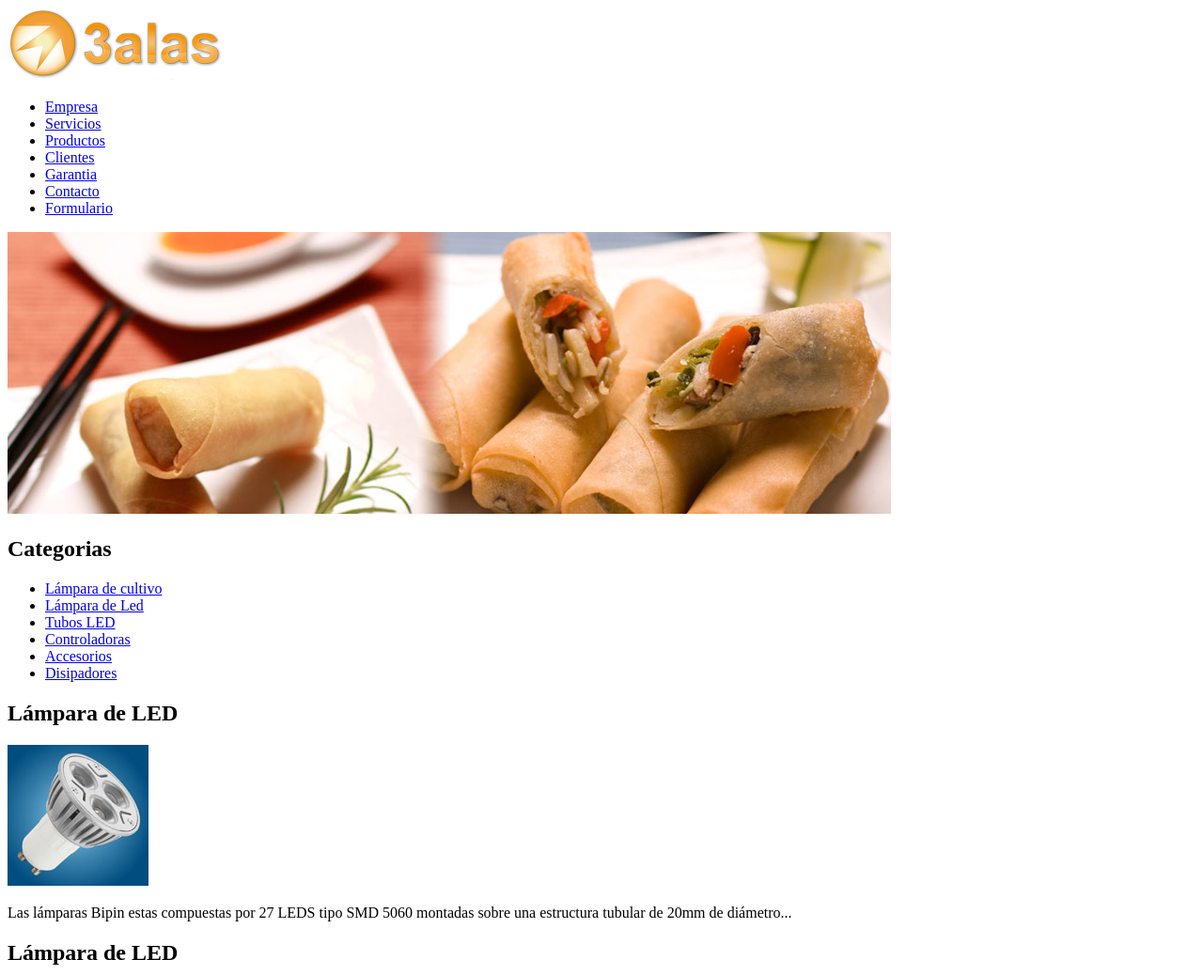
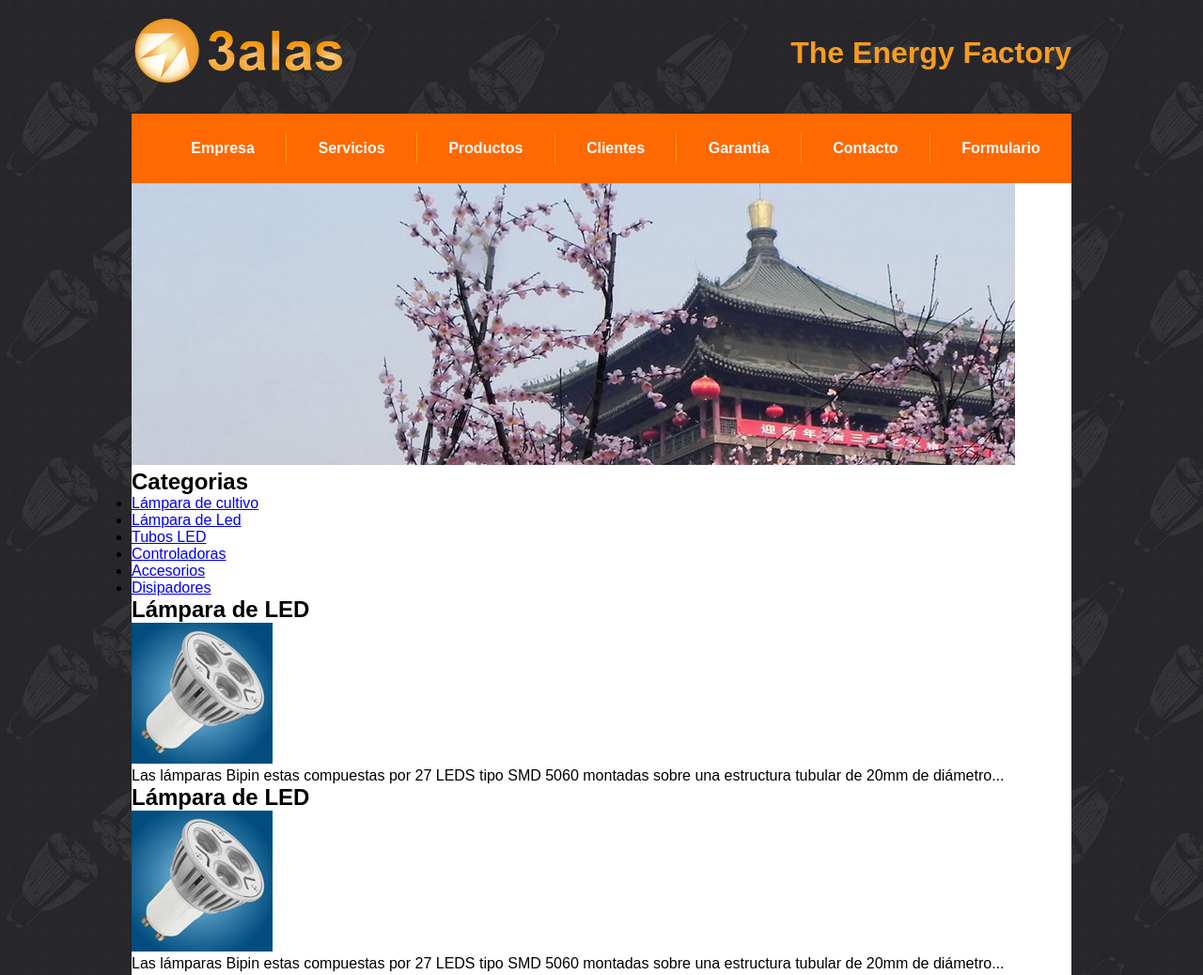
Before and after one commit to loreh13/3alas, a plain HTML site: page index.html in a window 1280 px wide. Shown: the top 1038 px of the page at 94% size. Drawn offline with Linux system fonts and the light colour scheme.

Commit message:
Sitio todavia no terminado, pero mas bonito

```diff
--- /dev/null
+++ b/estilos.css
@@ -0,0 +1,75 @@
+/*estilos.css*/
+
+/* Las variables de Css se crean en la "raiz" del documento */
+:root{
+	--naranja: #f69c21;
+	--gris: #27262b;
+	--blanco: #FFF;
+	--negro: #000;
+	--narbtn: #fe6902;
+	--amarillo: #ff9800;
+}
+*{
+	margin: 0;
+	padding: 0;
+	box-sizing: border-box;
+}
+body{
+	background-color: var(--gris);
+	background-image: url("images/pattern.jpg");
+	font-family: Arial, sans-serif;
+}
+.cabecera{
+	display: flex;
+	/* Los separa en horizontal */
+	justify-content: space-between;
+	/* Los centra en vertical */
+	align-items: center;
+	max-width: 1000px;
+	margin: 16px auto 24px auto;
+}
+.cabecera h1{
+	color: var(--naranja);
+}
+.contenedor{
+	background-color: #ffffff;
+	margin: auto;
+	max-width: 1000px;
+}
+
+/* SECCION BOTONERA */
+
+.botonera{
+	background-color: var(--narbtn);
+	font-weight: bold;
+}
+.botoneralista{
+	display: flex;
+	list-style-type: none;
+	margin-left: 30px;
+	background-color: var(--narbtn);
+
+	padding: 20px 0;
+}
+.botoneralista li{
+	flex-grow: 1;
+}
+.botoneralista a{
+	display: block;
+	border-right: 1px solid var(--amarillo);
+	text-decoration: none;
+	color: var(--blanco);
+	text-align: center;
+	padding: 8px 0;
+}
+.botoneralista a:hover{
+	background-color: #f96112;
+	font-size: 17px;
+}
+/* .sinborde.sinborde{ */
+	/* border-right: none; */
+/* } */
+
+a.sinborde{
+	border-right: none;
+}
--- a/index.html
+++ b/index.html
@@ -10,6 +10,7 @@
 			<a href="index.html">
 				<img src="images/logo_3alas.png" alt="Ir a la home">
 			</a>
+			<h1>The Energy Factory</h1>
 		</div><!--Cierra .cabecera-->
 
 		<div class="contenedor">
@@ -21,12 +22,12 @@
 					<li><a href="#">Clientes</a></li>
 					<li><a href="#">Garantia</a></li>
 					<li><a href="#">Contacto</a></li>
-					<li><a href="#">Formulario</a></li>
+					<li><a href="#" class="sinborde">Formulario</a></li>
 				</ul>
 			</div><!--Cierra .botonera-->
 
 			<div class="slider">
-				<img src="images/slide/3.jpg" alt="Foto de comida de China">
+				<img src="images/slide/1.jpg" alt="Foto de comida de China">
 			</div><!--Cierra .slider-->
 
 			<div class="categorias">
@@ -67,11 +68,38 @@
 				</div><!--Cierra .lampara 4-->
 
 			</div><!--Cierra .productos-->
-
-
-
-
-
+			<div class="newsletter">
+			<img src="images/sobre.png" alt="">
+				<div class="newsletter-info">
+					<h3>Suscribete al newsletter</h3>
+					<p>Todas las novedades en tu casilla de correo</p>
+				</div>
+				<form class="newsletter-form" action="suscribete.php">
+					<input type="email">
+					<input type="submit" value="Suscribite">
+				</form>
+			</div><!--Cierra .newsletter-->
+			<div class="pie">
+				<p class="pie-copy">
+					<h4>&copy; 2018 3Alas</h4>
+					Todos los derechos reservados
+				</p>
+				<p class="china">
+						Hong Kong<br>
+						68 Wing Lok Street 10th Floor<br>
+						Sheung Wang<br>
+						Phone +852 6504 5972<br>
+				</p>
+				<p class="pie-argentina">
+						Buenos Aires<br>
+						Av. Directorio 2243 6B<br>
+						Capital Federal<br>
+						+54 12 5847 1330<br>
+				</p>
+				<p class="pie-creditos">
+					Diseñado por <a href="#">Super empresa</a>
+				</p>
+			</div><!--Cierra .pie-->
 
 		</div><!--Cierra .contenedor-->
 
```
